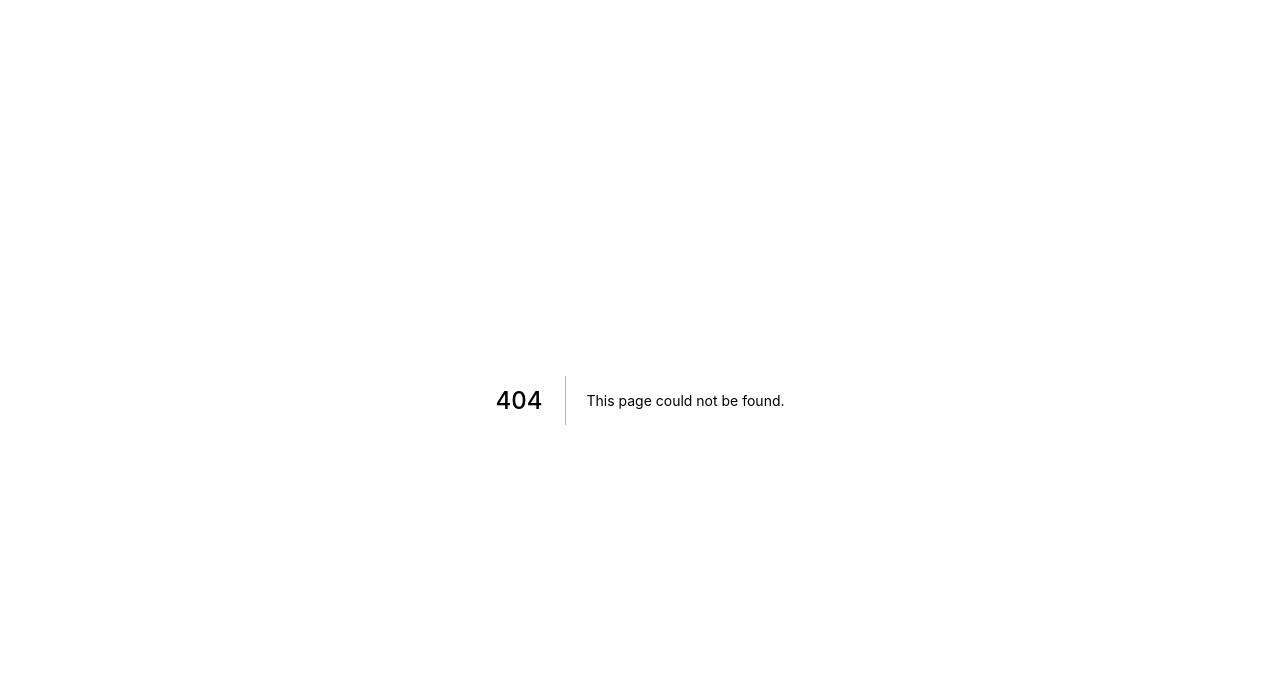
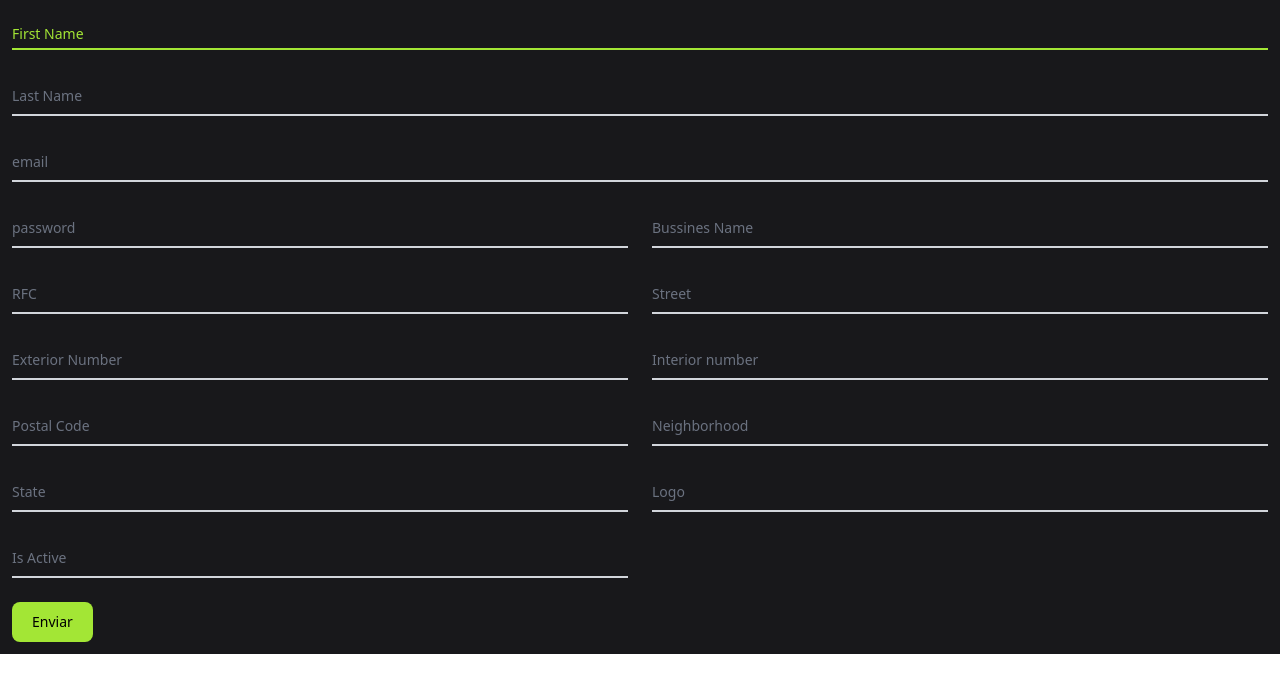
Before and after one commit to OpSurvey/web-app, a Next.js app: page /quoter in a window 1280 px wide. Before the commit this address had no page. Shown: the top 692 px of the page. Built offline with nearby package versions, Linux system fonts and the light colour scheme.

Commit message:
ADD forms pages

```diff
--- a/components/ButtonLanding.jsx
+++ b/components/ButtonLanding.jsx
@@ -2,10 +2,10 @@
 export default function ButtonLanding(props) {
     return (<>
         <button
-            type="button"
-            className= {`${props.fontColor} ${props.textColor} font-medium rounded-lg text-sm px-5 py-2.5 text-center mr-3 md:mr-0`}
+            type="submit"
+            className= {`hover:bg-${props.hoverColor} bg-lime-400 text-black font-medium rounded-lg text-sm px-5 py-2.5 text-center mr-3 md:mr-0`}
             >
-            Empieza ahora
+            {`${props.text}`}
         </button>
         </>
     )}
--- a/components/QuoterForm.jsx
+++ b/components/QuoterForm.jsx
@@ -1,4 +1,5 @@
 import { useForm } from "react-hook-form";
+import ButtonLanding from "./ButtonLanding";
 
 export default function QuoterForm() {
   const {
@@ -17,22 +18,22 @@ export default function QuoterForm() {
   };
 
   return (
-    <form onSubmit={handleSubmit(onSubmit)}>
+    <form onSubmit={handleSubmit(onSubmit)} className="bg-zinc-900 px-3 py-3">
       <div className="relative z-0 mb-6 w-full group">
         <input
           type="text"
           name="firstName"
           id="firstName"
-          className="block py-2.5 px-0 w-full text-sm text-gray-900 bg-transparent border-0 border-b-2 border-gray-300 appearance-none dark:text-white dark:border-gray-600 dark:focus:border-blue-500 focus:outline-none focus:ring-0 focus:border-blue-600 peer"
+          className="block py-2 px-0 w-full text-sm text-white bg-transparent border-0 border-b-2 border-lime-400 appearance-none focus:outline-none focus:ring-0 focus:border-lime-400 peer"
           placeholder=" "
           required=""
           {...register("firstName", { required: true, minLength: 3 })}
         />
-        {errors.firstName?.type === "required" && "Name is required"}
-        {errors.firstName?.type === "minLength" && "Name min length is 3"}
+        {errors.firstName?.type === "required" && <span className="text-amber-400 ">Name is required</span>}
+        {errors.firstName?.type === "minLength" && <span className="text-red-500 bg-red-200">Name min length is 3</span>}
         <label
           htmlFor="firstName"
-          className="peer-focus:font-medium absolute text-sm text-gray-500 dark:text-gray-400 duration-300 transform -translate-y-6 scale-75 top-3 -z-10 origin-[0] peer-focus:left-0 peer-focus:text-blue-600 peer-focus:dark:text-blue-500 peer-placeholder-shown:scale-100 peer-placeholder-shown:translate-y-0 peer-focus:scale-75 peer-focus:-translate-y-6"
+          className="peer-focus:font-medium absolute text-sm text-lime-400 dark:text-gray-400 duration-300 transform -translate-y-6 scale-75 top-3 -z-10 origin-[0] peer-focus:left-0 peer-focus:text-lime-400 peer-focus:dark:text-blue-500 peer-placeholder-shown:scale-100 peer-placeholder-shown:translate-y-0 peer-focus:scale-75 peer-focus:-translate-y-6"
         >
           First Name
         </label>
@@ -271,7 +272,7 @@ export default function QuoterForm() {
             type="boolean"
             name="isActive"
             id="isActive"
-            className="block py-2.5 px-0 w-full text-sm text-gray-900 bg-transparent border-0 border-b-2 border-gray-300 appearance-none dark:text-white dark:border-gray-600 dark:focus:border-blue-500 focus:outline-none focus:ring-0 focus:border-blue-600 peer"
+            className="block py-2.5 px-0 w-full text-sm text-gray-900 bg-transparent border-0 border-b-2 border-gray-300 appearance-none dark:text-white focus:outline-none focus:ring-0 focus:border-blue-600 peer"
             placeholder=" "
             required=""
             {...register("isActive")}
@@ -283,12 +284,7 @@ export default function QuoterForm() {
         </div>
       </div>
 
-      <button
-        type="submit"
-        className="text-white bg-blue-700 hover:bg-blue-800 focus:ring-4 focus:outline-none focus:ring-blue-300 font-medium rounded-lg text-sm w-full sm:w-auto px-5 py-2.5 text-center dark:bg-blue-600 dark:hover:bg-blue-700 dark:focus:ring-blue-800"
-      >
-        Submit
-      </button>
+      <ButtonLanding hoverColor="lime-100" text="Enviar"/>
     </form>
   );
 }
--- a/components/RecepiForm.jsx
+++ b/components/RecepiForm.jsx
@@ -29,7 +29,7 @@ export default function RecepiForm () {
             {...register("SKU", { required: true, maxLength: 6 })}
           />
           {errors.SKU?.type === "required" && "SKU is required"}
-          {errors.SKU?.type === "maxLength" && "SKU min length is 6"}
+          {errors.SKU?.type === "maxLength" && "SKU max length is 6"}
           <label
             htmlFor="SKU"
             className="peer-focus:font-medium absolute text-sm text-gray-500 dark:text-gray-400 duration-300 transform -translate-y-6 scale-75 top-3 -z-10 origin-[0] peer-focus:left-0 peer-focus:text-blue-600 peer-focus:dark:text-blue-500 peer-placeholder-shown:scale-100 peer-placeholder-shown:translate-y-0 peer-focus:scale-75 peer-focus:-translate-y-6"
--- /dev/null
+++ b/pages/client/index.jsx
@@ -0,0 +1,7 @@
+import ClientForm from "../../components/ClientForm";
+
+export default function Client() {
+    return (
+        <ClientForm/>
+    )
+}
--- a/pages/index.jsx
+++ b/pages/index.jsx
@@ -4,8 +4,6 @@ import OpinionCard from "../components/OpinionCard";
 import NavbarLanding from "../components/NavbarLanding";
 import ButtonLanding from "../components/ButtonLanding";
 import FooterLanding from "../components/FooterLanding";
-import RecepiForm from "../components/RecepiForm";
-import QuoteForm from "../components/QuoteForm";
 
 
 export default function Home() {
--- /dev/null
+++ b/pages/login/index.jsx
@@ -0,0 +1,7 @@
+import LogInForm from "../../components/LogInForm";
+
+export default function LogIn() {
+    return (
+        <LogInForm/>
+    )
+}
--- /dev/null
+++ b/pages/quote/index.jsx
@@ -0,0 +1,7 @@
+import QuoteForm from "../../components/QuoteForm";
+
+export default function Quote() {
+    return (
+        <QuoteForm/>
+    )
+}
--- /dev/null
+++ b/pages/quoter/index.jsx
@@ -0,0 +1,7 @@
+import QuoterForm from "../../components/QuoterForm";
+
+export default function Quoter() {
+    return (
+        <QuoterForm/>
+    )
+}
--- /dev/null
+++ b/pages/recepi/index.jsx
@@ -0,0 +1,7 @@
+import RecepiForm from "../../components/RecepiForm";
+
+export default function Recepi() {
+    return (
+        <RecepiForm/>
+    )
+}
```
